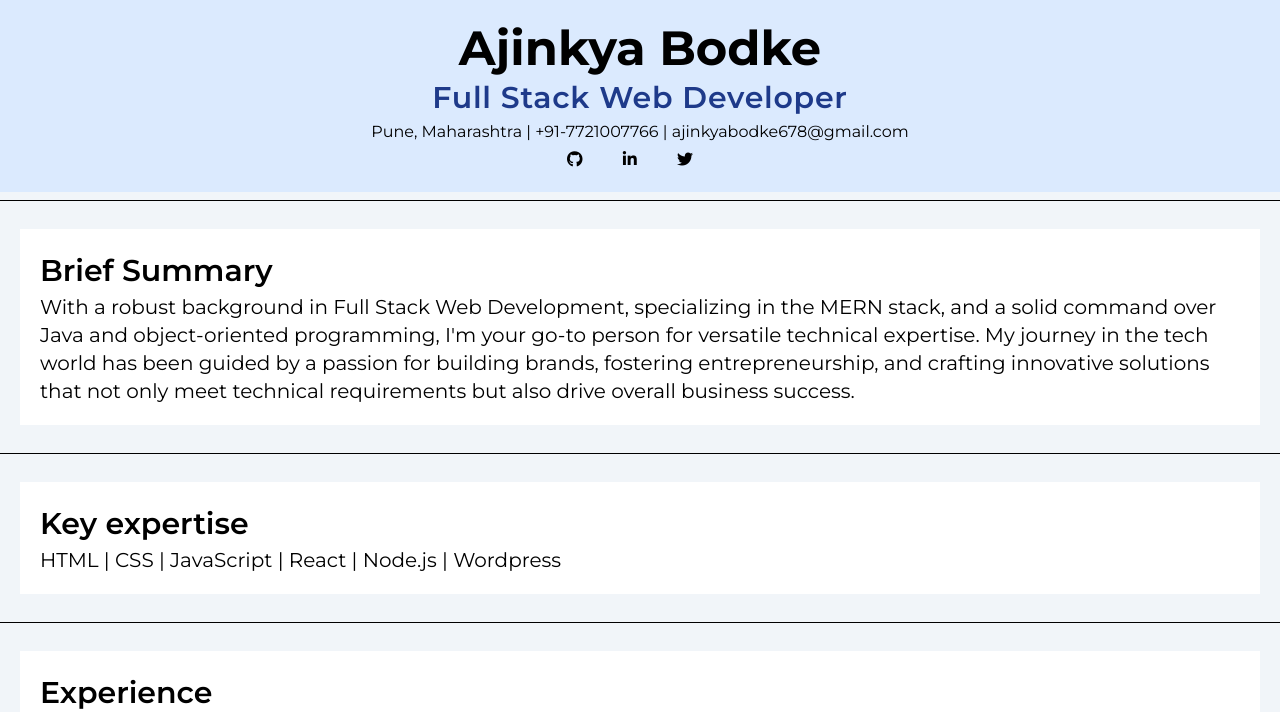
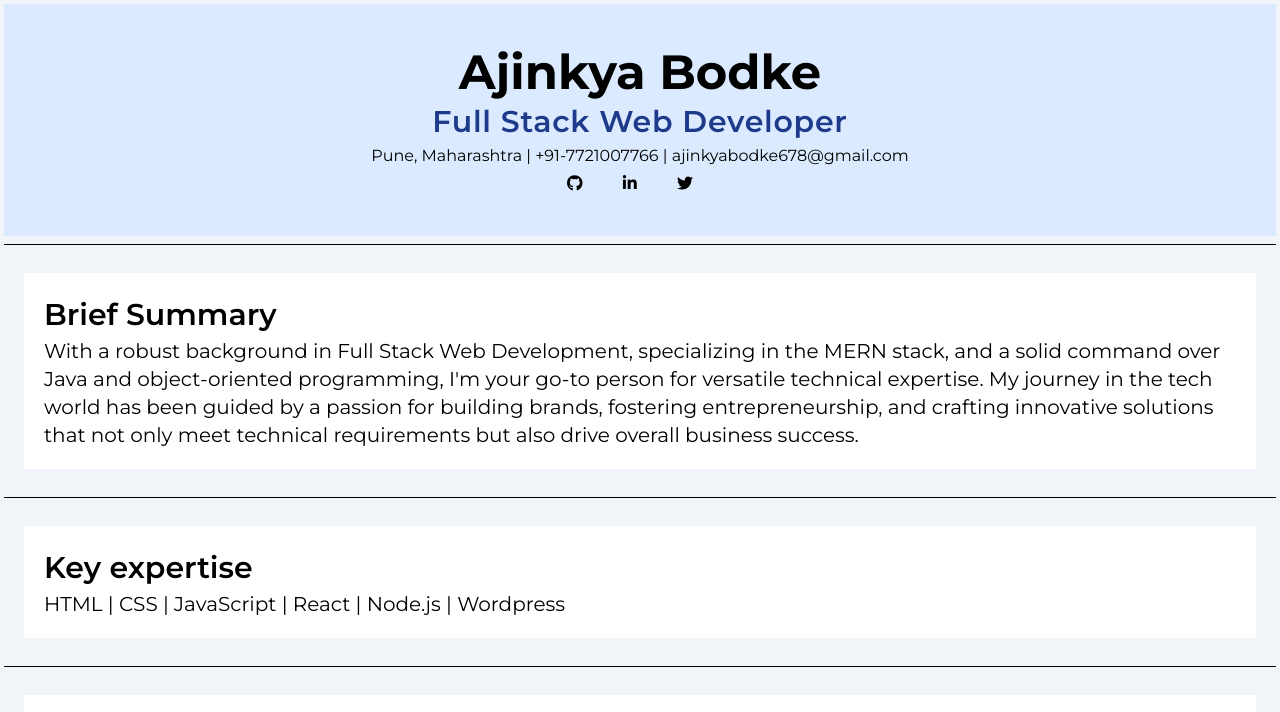
Before and after one commit to ajinkyabodke/Resume-tailwind, a website: page src/index.html in a window 1280 px wide. Shown: the top 712 px of the page. Drawn offline with Linux system fonts and the light colour scheme.

Commit message:
Fix design flaw

```diff
--- a/src/index.html
+++ b/src/index.html
@@ -17,8 +17,8 @@
       crossorigin="anonymous"
     ></script>
   </head>
-  <body class="bg-slate-100 mx-auto flex flex-col flex-auto">
-    <header class="p-10 flex flex-col md:p-5 bg-blue-100 text-center">
+  <body class="bg-slate-100 mx-auto p-1 flex flex-col flex-auto">
+    <header class=" p-10 flex flex-col bg-blue-100 text-center">
       <h1 class=" ">Ajinkya Bodke</h1>
       <h2 class="text-blue-900 tracking-wide">Full Stack Web Developer</h2>
       <nav class="flex flex-col gap-1">
```
Also changed, not shown: dist/output.css.
